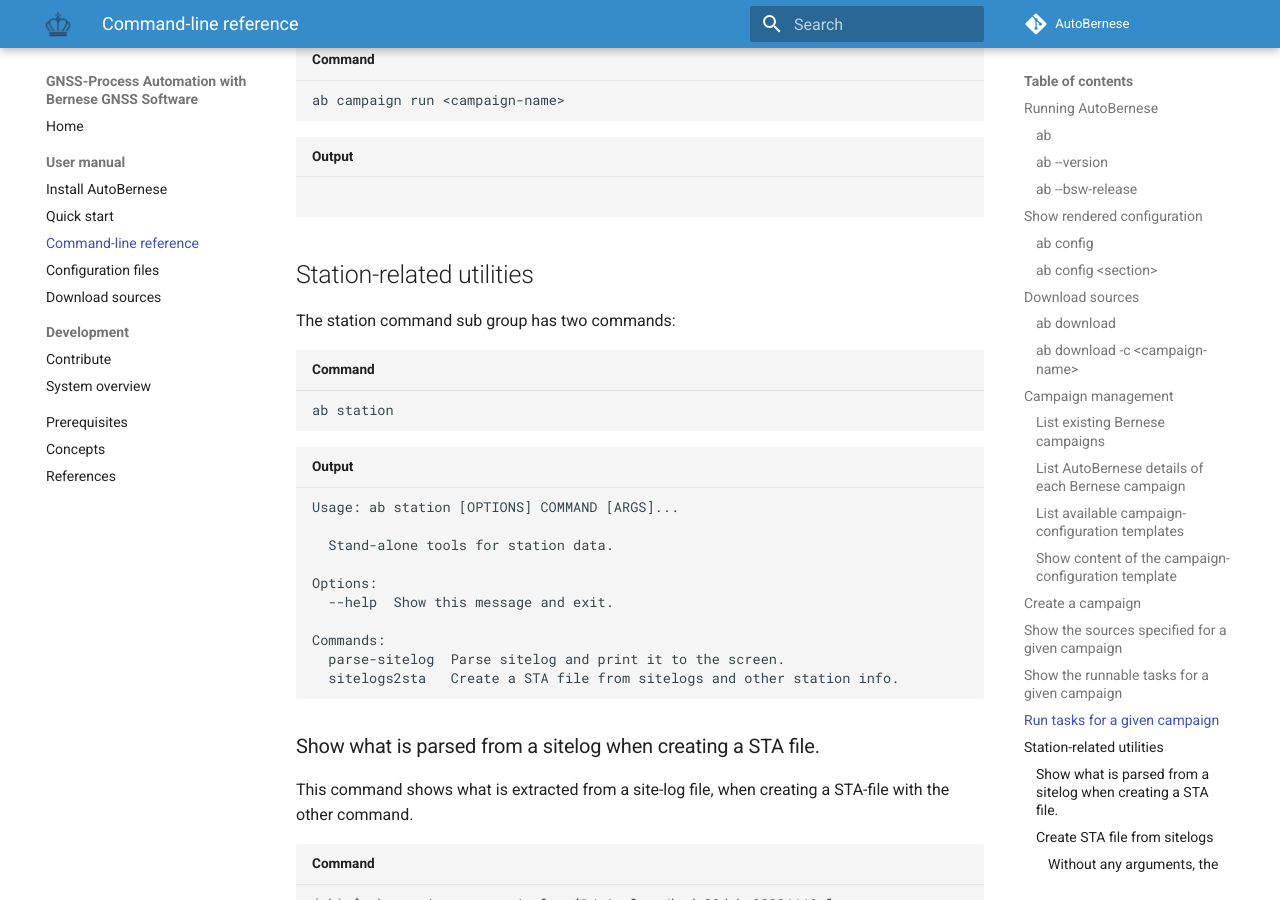
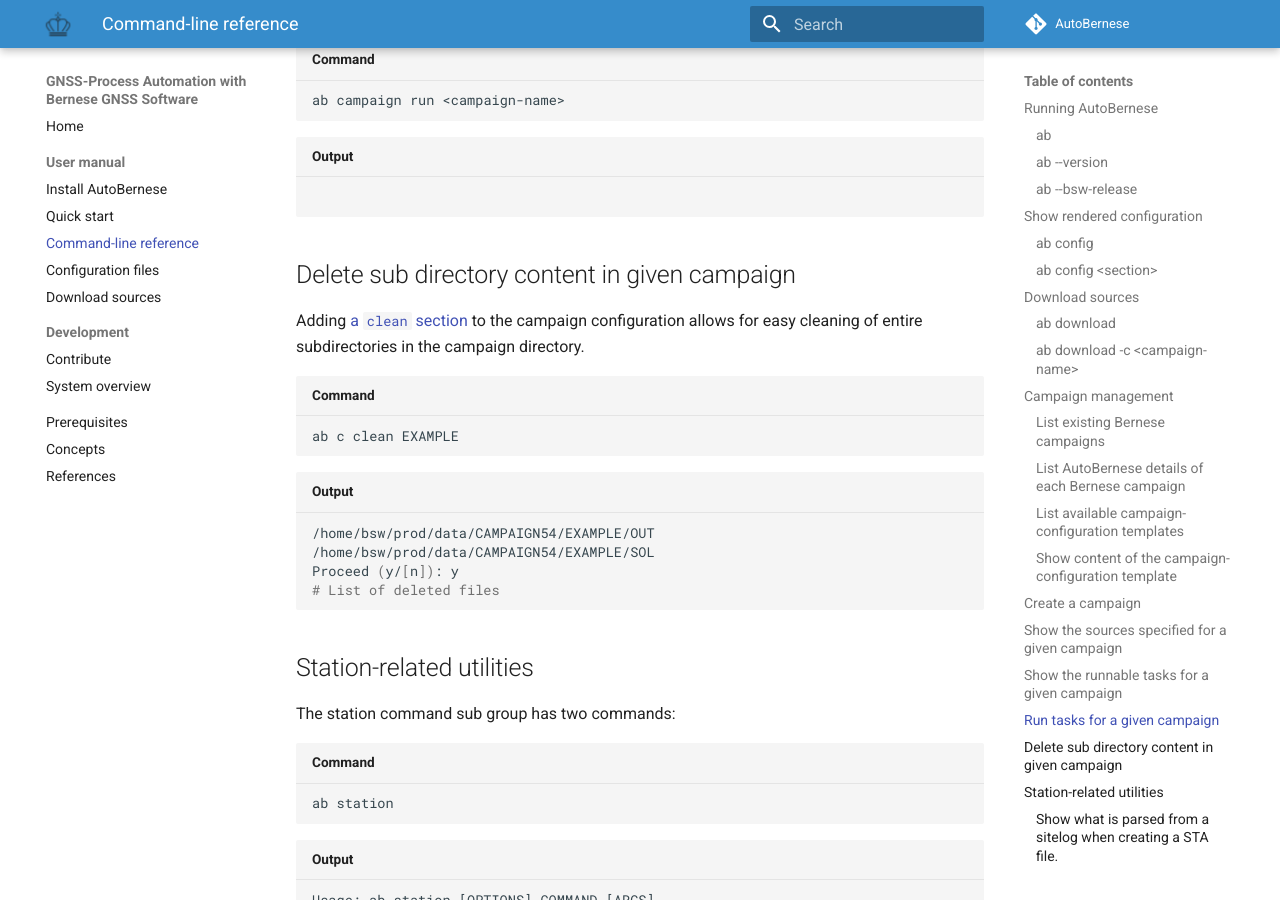
Before and after one commit to SDFIdk/AutoBernese, an MkDocs documentation site: the page built from docs/manual/command-reference.md, in a window 1280 px wide and 900 px high, scrolled down 11936 px. Built offline with MkDocs 1.6.1 and Material for MkDocs 9.7.7, drawn with Linux system fonts in a browser that asks for light colours; comment, search, counter and statistics services are not loaded.

Commit message:
docs: Add section on new clean command in command reference and configuration document.

````diff
--- a/docs/manual/command-reference.md
+++ b/docs/manual/command-reference.md
@@ -640,6 +640,26 @@ ab campaign run <campaign-name>
 ``` title="Output"
 ```
 
+## Delete sub directory content in given campaign
+
+Adding [a `clean` section][CONF_CAMPAIGN_CLEAN] to the campaign configuration allows for easy
+cleaning of entire subdirectories in the campaign directory.
+
+[CONF_CAMPAIGN_CLEAN]: configuration-files.md#the-clean-section-not-shown
+
+```sh title="Command"
+ab c clean EXAMPLE
+```
+
+```sh title="Output"
+/home/bsw/prod/data/CAMPAIGN54/EXAMPLE/OUT
+/home/bsw/prod/data/CAMPAIGN54/EXAMPLE/SOL
+Proceed (y/[n]): y
+# List of deleted files
+```
+
+
+
 
 ## Station-related utilities
 
--- a/docs/manual/configuration-files.md
+++ b/docs/manual/configuration-files.md
@@ -75,7 +75,7 @@ files, so that the relative paths and other data can be re-used here as well.
 
     === "Runtime settings"
 
-        ```yaml title="Built-in configuration file `env.yaml`" linenums="1" hl_lines="74-100"
+        ```yaml title="Built-in configuration file `env.yaml`" linenums="1" hl_lines="72-102"
         --8<-- "src/ab/configuration/env.yaml"
         ```
 
@@ -244,6 +244,23 @@ this (and in this case, other) campaigns.
 
 The purpose of the configuration-specific sources section is that a given
 campaign type may need, well, specific data for that campaign.
+
+
+### The `clean` section [not shown]
+
+Available since: **version `0.3.3`**
+
+With the campaign command `clean`, it is possible to specify directories at the
+root of the campaign directory which will have their entire content deleted, if
+the user grants it when prompted.
+
+To use the `clean` command, add a `clean` section to the campaign (template)
+configuration and provide a list of directories that exist at the root of the
+campaign.
+
+``` title="Example of a `clean` section in a campaign-specific configuration file"
+clean: [SOL, OUT]
+```
 
 
 ## Campaign-configuration templates
````
